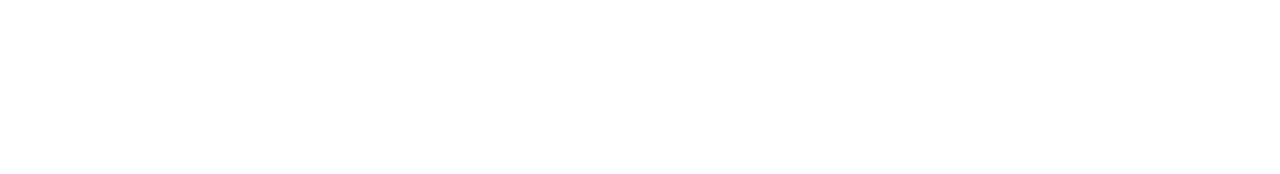
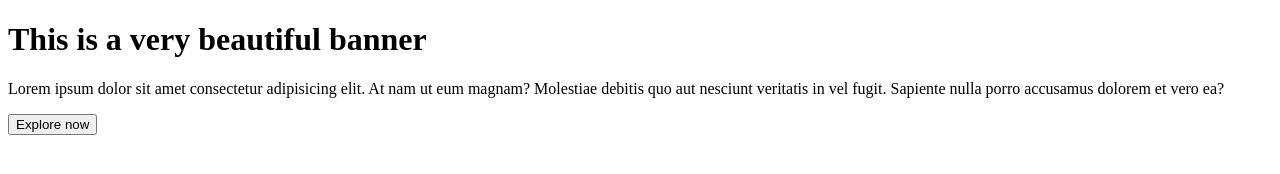
Before and after one commit to ashraful2871/banner, a plain HTML site: page banner/index.html in a window 1280 px wide. Drawn offline with Linux system fonts and the light colour scheme.

Commit message:
first commit

```diff
--- a/banner/index.html
+++ b/banner/index.html
@@ -6,6 +6,13 @@
     <title>banner</title>
 </head>
 <body>
+    <div>
+        <div>
+            <h1>This is a very beautiful banner</h1>
+            <p>Lorem ipsum dolor sit amet consectetur adipisicing elit. At nam ut eum magnam? Molestiae debitis quo aut nesciunt veritatis in vel fugit. Sapiente nulla porro accusamus dolorem et vero ea?</p>
 
+            <button>Explore now</button>
+        </div>
+    </div>
 </body>
 </html>
```
